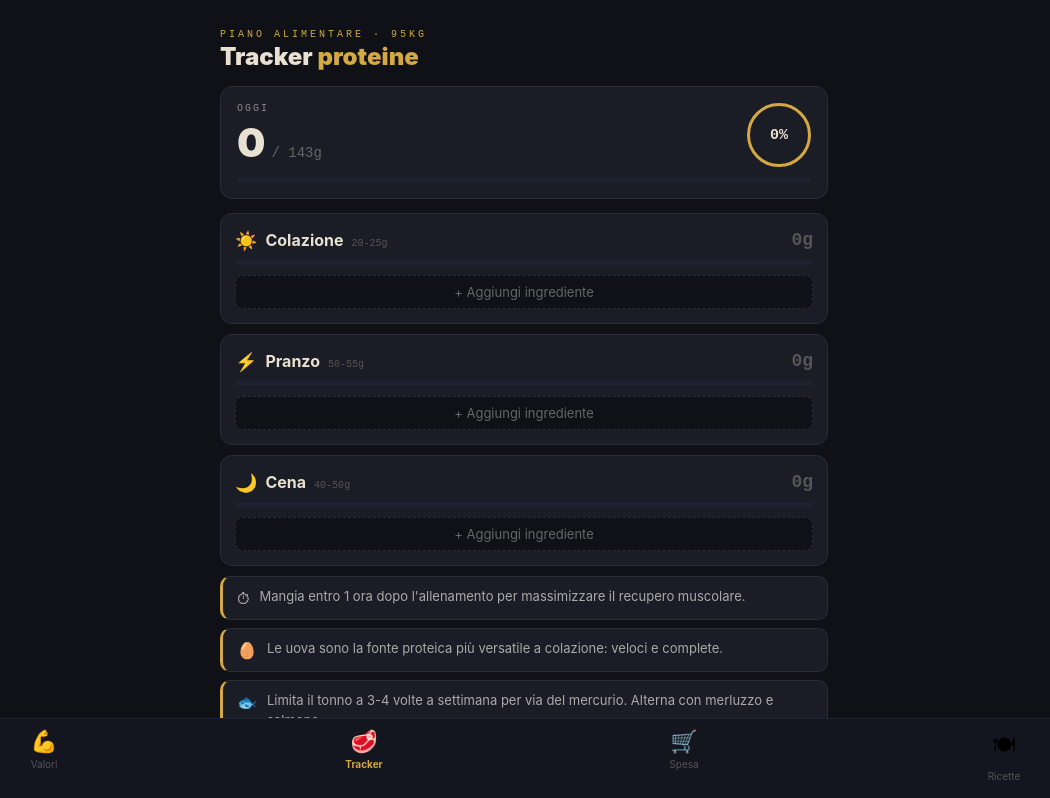
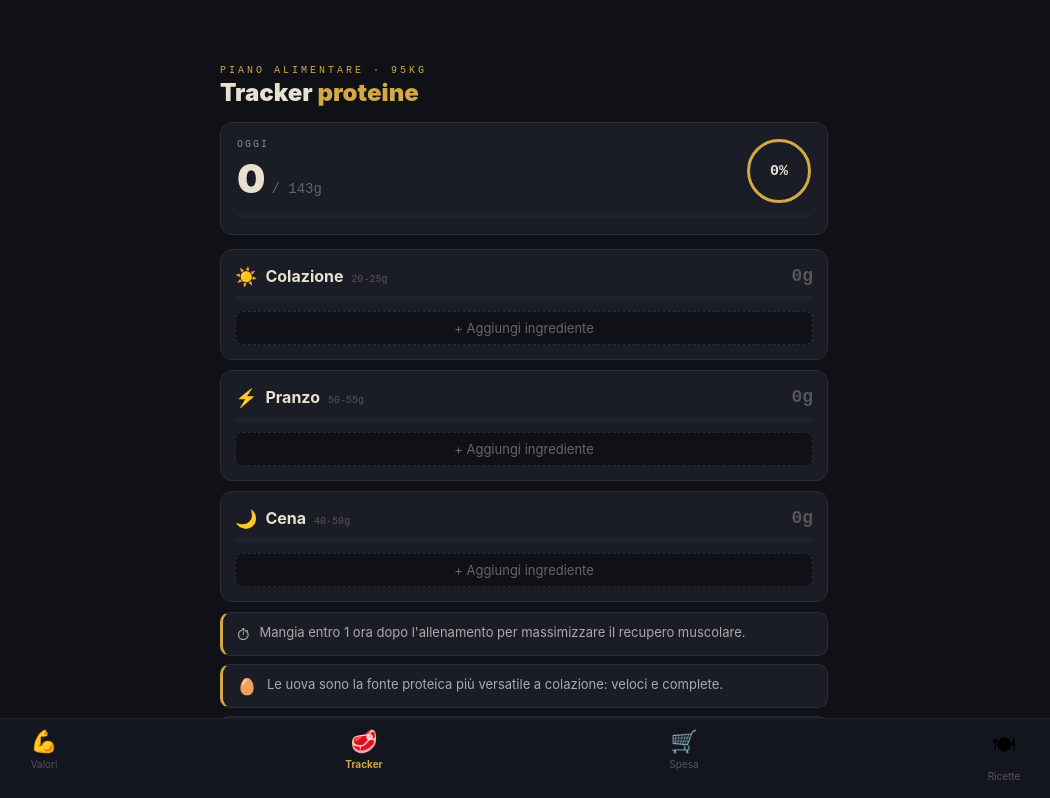
Before and after one commit to camnasiodavide-cmyk/Piano-pasti, a React (Vite) app: page / in a window 1280 px wide. Shown: the top 798 px of the page, without its empty margins (116-1166 px from the left). Built offline with nearby package versions, Linux system fonts and the light colour scheme.

Commit message:
fix padding status bar

```diff
--- a/src/App.jsx
+++ b/src/App.jsx
@@ -192,7 +192,7 @@ export default function App() {
       `}</style>
 
       {/* Header */}
-      <div style={{ padding: "20px 16px 0", maxWidth: 640, margin: "0 auto" }}>
+      <div style={{ padding: "56px 16px 0", maxWidth: 640, margin: "0 auto" }}>
         <span style={{ fontFamily: "'SF Mono', 'Courier New', monospace", fontSize: 10, letterSpacing: 3, color: "#d4a843", textTransform: "uppercase" }}>Piano Alimentare · 95kg</span>
         <h1 style={{ fontFamily: "-apple-system, 'SF Pro Display', Georgia, serif", fontSize: 24, fontWeight: 900, lineHeight: 1.1, marginBottom: 16, marginTop: 2 }}>
           {tab === "tracker" && <>Tracker <span style={{ color: "#d4a843" }}>proteine</span></>}
```
